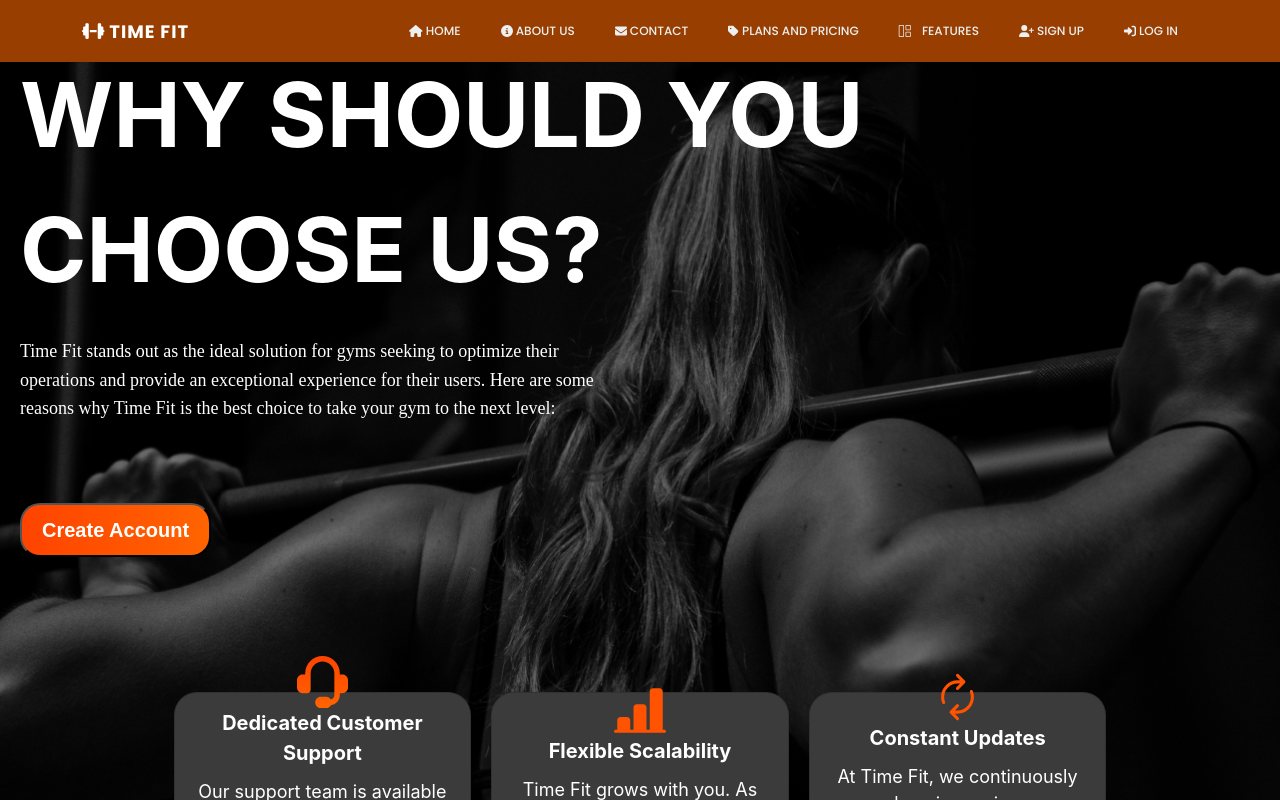
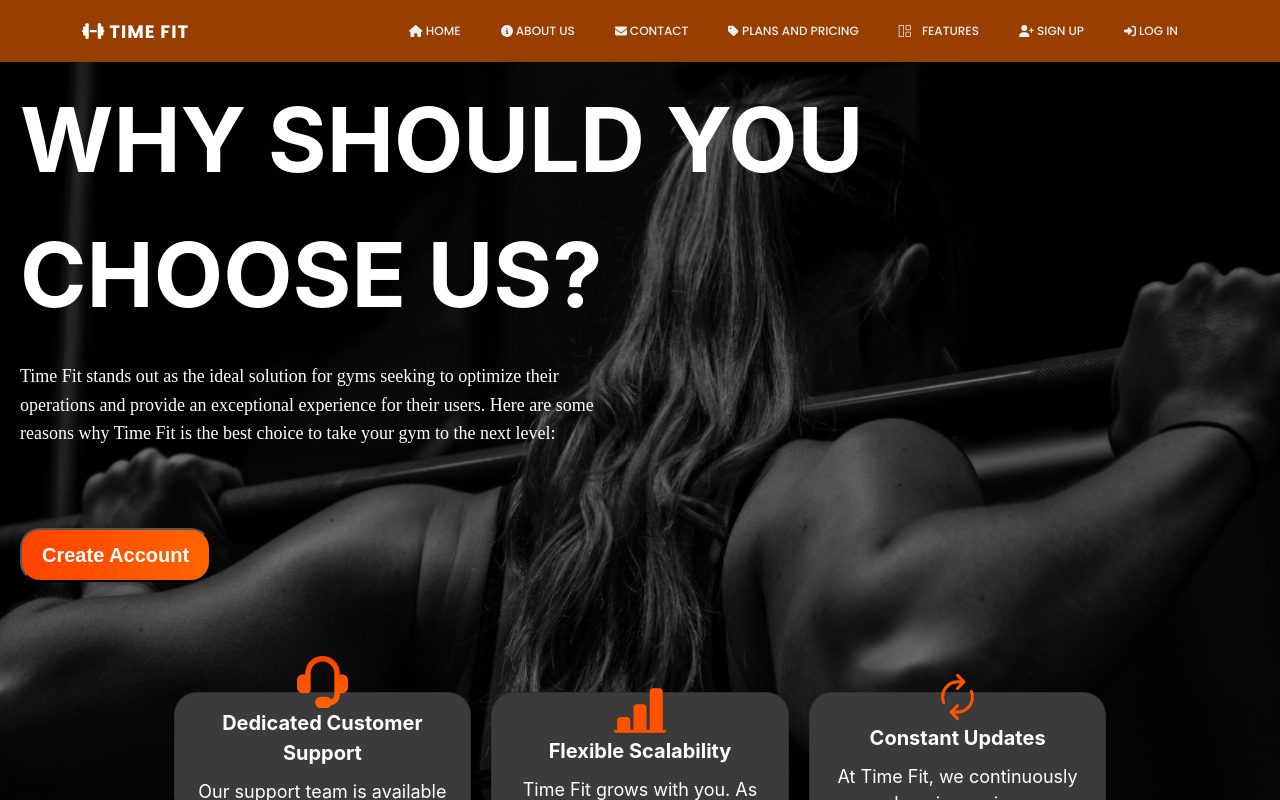
Before and after one commit to CesarSanchez19/landing_page_time_fit, a Vue app: page /Pricing in a window 1280 px wide. Shown: the top 800 px of the page. Built offline with nearby package versions, Linux system fonts and the light colour scheme; no server answers.

Commit message:
espacio fantasma

```diff
--- a/src/components/Pricing.vue
+++ b/src/components/Pricing.vue
@@ -1,6 +1,7 @@
 <template>
   <section id="pricing">
     <div class="body">
+      <div class="space"></div>
       <div class="title">Why should you choose us?</div>
 
       <div class="text1">
@@ -391,6 +392,12 @@
   z-index: 2;
 }
 
+.space {
+  width: 100%; /* Ocupa todo el ancho del contenedor */
+  height: 50px; /* Ajusta la altura según el espacio que desees */
+  background-color: transparent; /* Sin color, solo espacio */
+}
+
 .title {
   display: flex;
   width: 100%;
@@ -404,7 +411,6 @@
   top: -20px; /* Ajusta hacia arriba */
   margin: 0 auto; /* Centra horizontalmente */
 }
-
 
 .text1 {
   max-width: 600px;
@@ -422,8 +428,6 @@
   white-space: normal;
   text-align: left;
 }
-
-
 
 .buttoncreate {
   display: flex;
@@ -1002,5 +1006,4 @@
     width: 28%;
   }
 }
-
 </style>
```
